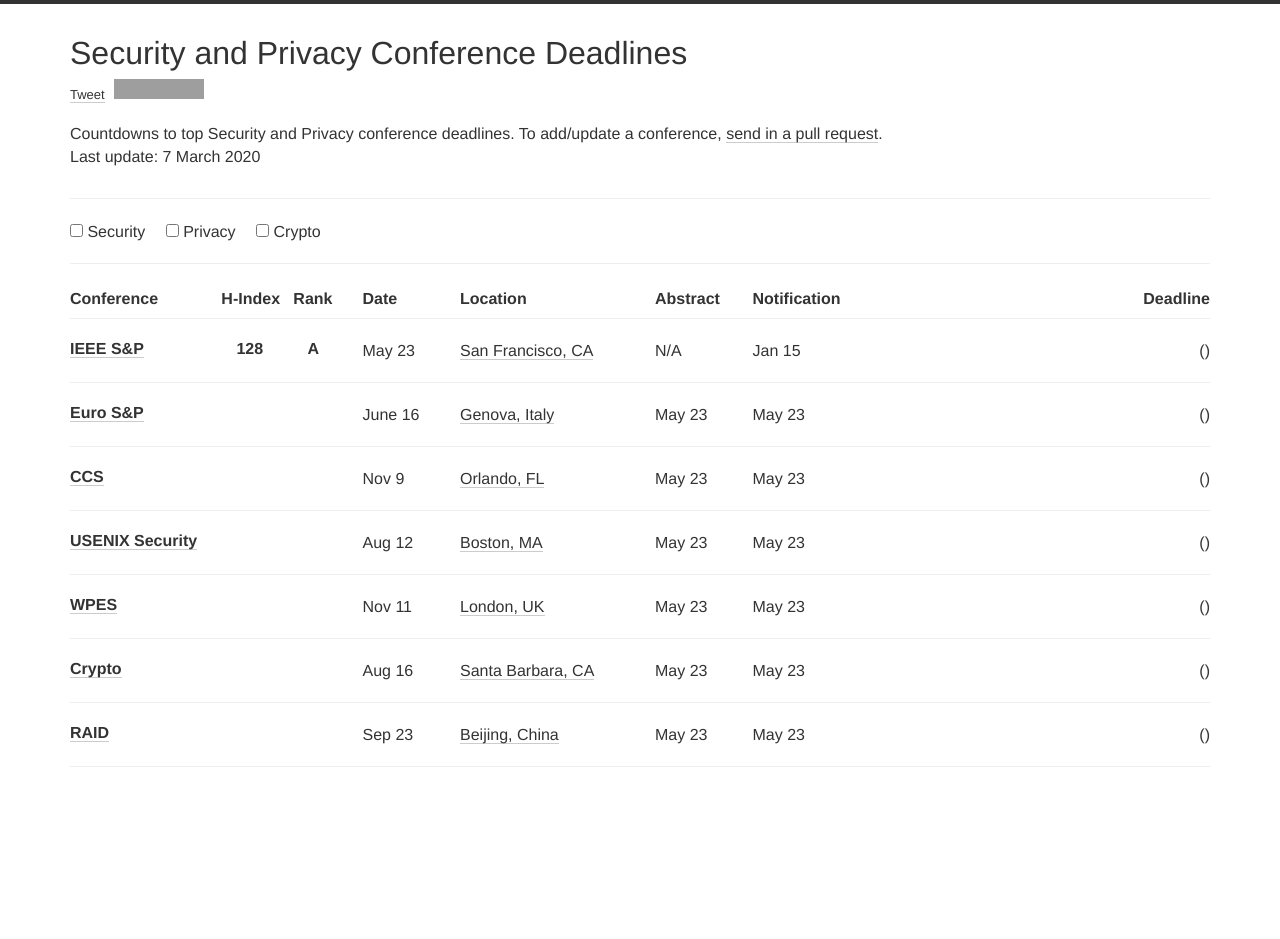
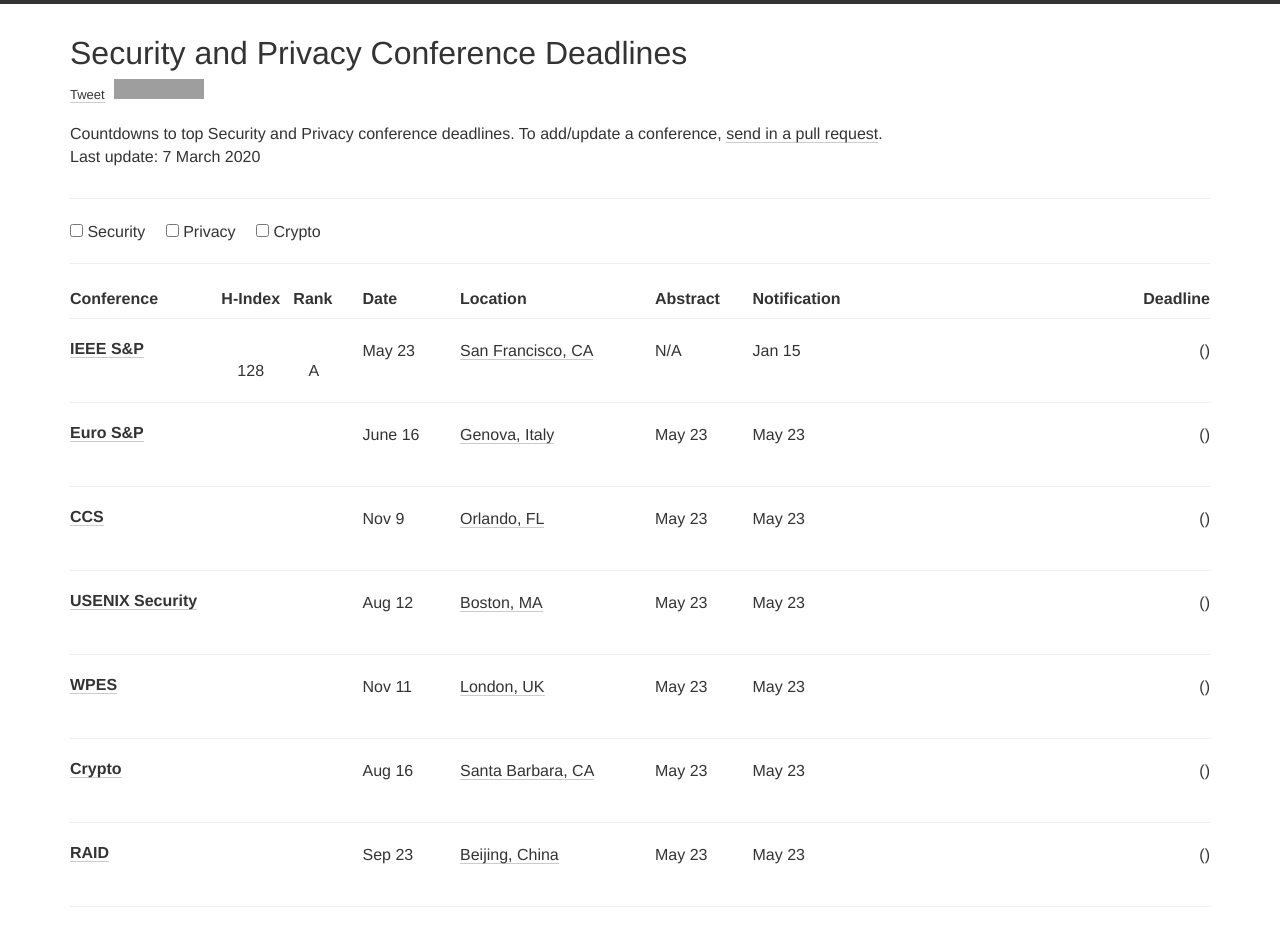
Before and after one commit to jianghaizhi/conference, a Jekyll site: the page built from index.html, in a window 1280 px wide. Built offline with Jekyll 4.4.1, drawn with Linux system fonts in a browser that asks for light colours; nearby versions of some CDN libraries; comment, search, counter and statistics services are not loaded; before the commit the page ends 900 px from its top, so only the background shows below that; grey boxes are pictures that could not be loaded.

Commit message:
Update index.html

```diff
--- a/index.html
+++ b/index.html
@@ -67,7 +67,7 @@
         <div id="{{ conf.name | append: conf.year | slugify }}" class="conf {% for tag in conf.tags %} {{tag}} {% endfor %}">
           <div class="row">
               <div class="col-xs-12 col-md-3">
-                <h2><a target="black" href="{{conf.link}}">{{conf.name}}</a><font font-size:1em; style="float:right">{{conf.hindex}}&nbsp;&nbsp;&nbsp;&nbsp;&nbsp;&nbsp;&nbsp;&nbsp;&nbsp;&nbsp;{{conf.rank}}&nbsp;&nbsp;&nbsp;</font></h2>
+                <h2><a target="black" href="{{conf.link}}">{{conf.name}}</a></h2><font font-size:1em; style="float:right">{{conf.hindex}}&nbsp;&nbsp;&nbsp;&nbsp;&nbsp;&nbsp;&nbsp;&nbsp;&nbsp;&nbsp;{{conf.rank}}&nbsp;&nbsp;&nbsp;</font>
               </div>
 
             <div class="col-xs-12 col-md-1">
```
